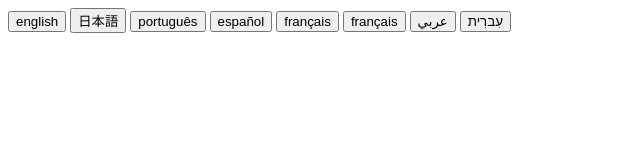
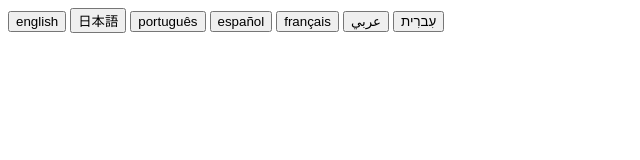
Before and after one commit to vivolev647/equality-website, a plain HTML site: page index.html in a window 1280 px wide. Shown: the whole page, without its empty margins (0-640 px from the left). Drawn offline with Linux system fonts and the light colour scheme.

Commit message:
Update index.html

```diff
--- a/index.html
+++ b/index.html
@@ -3,6 +3,5 @@
 <button href=vivolev647.github.io/equality-website/po>português</button>
 <button href=vivolev647.github.io/equality-website/es>español</button>
 <button href=vivolev647.github.io/equality-website/fr>français</button>
-<button href=vivolev647.github.io/equality-website/fr>français</button>
 <button href=vivolev647.github.io/equality-website/ar>عربي</button>
 <button href=vivolev647.github.io/equality-website/iv>עִברִית</button>
```
